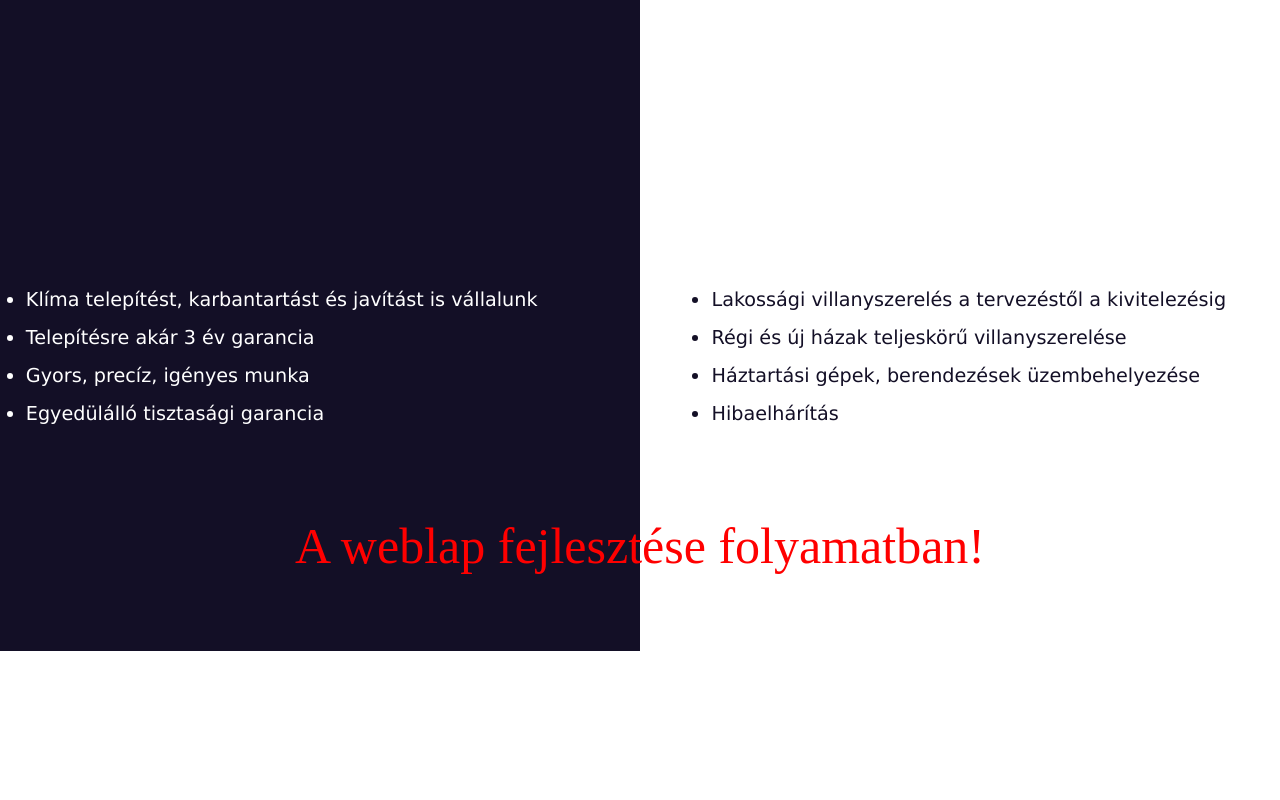
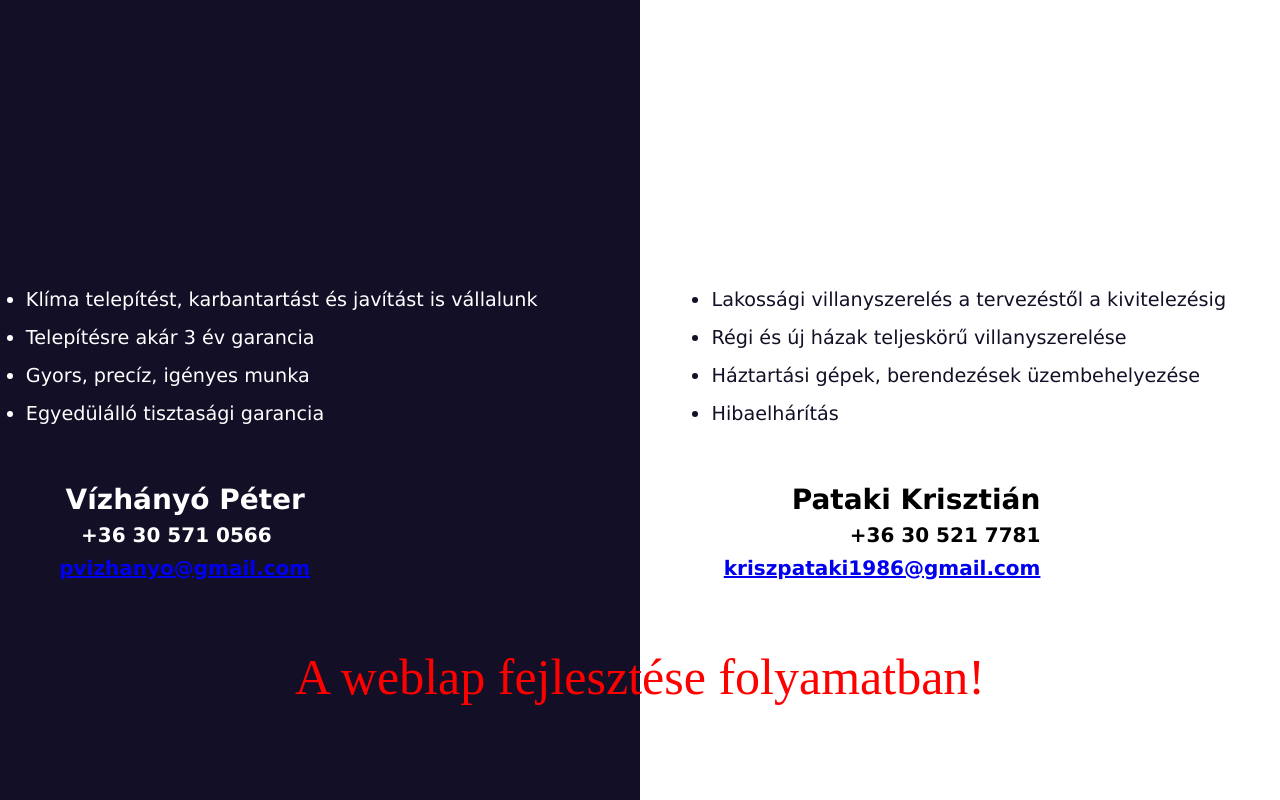
Before and after one commit to CubeGod2010/klimavill.com, a plain HTML site: page index.html in a window 1280 px wide. Shown: the part 539-1339 px from the top of the page. Before the commit the page ends 1190 px from the top, so only its background shows below. Drawn offline with Linux system fonts and the light colour scheme.

Commit message:
Add files via upload
2024. 12. 16

```diff
--- a/index.html
+++ b/index.html
@@ -28,6 +28,17 @@
             </ul>
         </div>
         <div>
+            <p class="emailPeter">
+                <span style="font-weight: bold; margin-left: 4.5vw; font-size: 28px; margin-right: 32vw">Vízhányó Péter<br/>
+                <span style="margin-left: 5.7vw; font-size: 20px;">+36 30 571 0566<br/></span>
+                <span style="font-size: 20px; margin-left: 4.0vw;"><a href="mailto:pvizhanyo@gmail.com">pvizhanyo@gmail.com</a></span>
+            </p>
+            <p class="emailKrisztian">
+                <span style="font-weight: bold;  font-size: 28px; text-align: right;">Pataki Krisztián<br/>
+                <span style="font-size: 20px; text-align: right">+36 30 521 7781<br/></span>
+                <span style="font-size: 20px; text-align: right;"><a href="mailto:kriszpataki1986@gmail.com">kriszpataki1986@gmail.com</a></span>
+            </p>
+        <div>
             <p style="color: red; font-size: 50px; text-align: center">A weblap fejlesztése folyamatban!</p>
         </div>
     </main>
--- a/styles.css
+++ b/styles.css
@@ -31,3 +31,17 @@ ul {
 li {
   margin-top: 15px;
 }
+
+.emailPeter {
+    font-family: Verdana, sans-serif;
+    color: white;
+    display: inline-block;
+}
+
+.emailKrisztian {
+    font-family: Verdana, sans-serif;
+    color: white;
+    text-align: right;
+    display: inline-block;
+    color: black;
+}
```
Also changed, not shown: 1734367617255.jpg (added).
